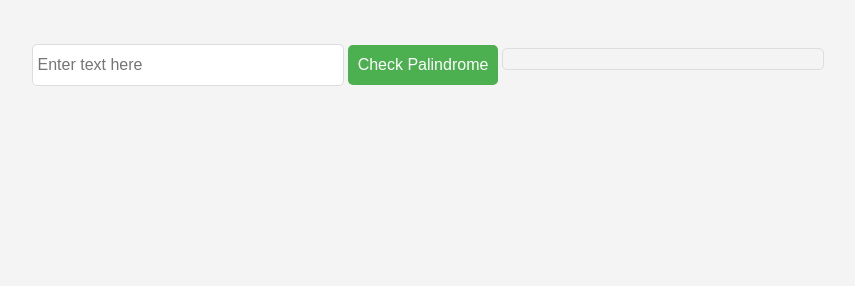
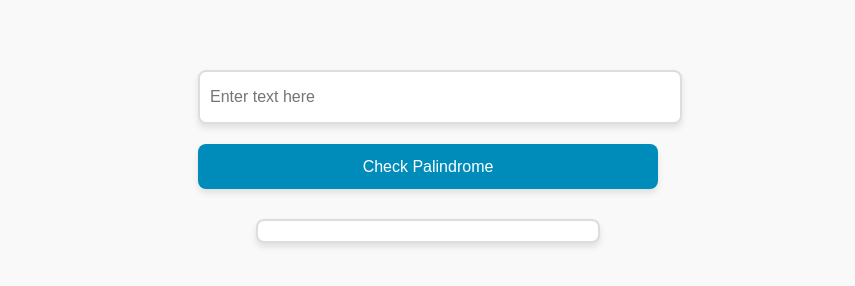
Before and after one commit to mciabuca/palindrome-checker, a plain HTML site: page index.html in a window 1280 px wide. Shown: the whole page, without its empty margins (212-1067 px from the left). Drawn offline with Linux system fonts and the light colour scheme.

Commit message:
Refactor UI layout and styles

```diff
--- a/index.html
+++ b/index.html
@@ -5,9 +5,11 @@
     <link rel="stylesheet" href="style.css">
 </head>
 <body>
-    <input type="text" id="text-input" placeholder="Enter text here">
-    <button id="check-btn">Check Palindrome</button>
-    <div id="result"></div>
+    <div class="container">
+        <input type="text" id="text-input" placeholder="Enter text here">
+        <button id="check-btn">Check Palindrome</button>
+        <div id="result"></div>
+    </div>
 
     <script src="script.js"></script>
 </body>
--- a/style.css
+++ b/style.css
@@ -1,42 +1,65 @@
+@import url('https://fonts.googleapis.com/css2?family=Roboto:wght@400;700&display=swap');
+
 body {
-    font-family: Arial, sans-serif;
+    font-family: 'Roboto', sans-serif;
     text-align: center;
-    background-color: #f4f4f4;
+    background-color: #f9f9f9;
+    padding: 50px 20px;
+    margin: 0;
+    color: #333;
+}
+
+.container {
+    max-width: 500px;
+    margin: auto;
     padding: 20px;
+    box-sizing: border-box;
 }
 
 #text-input {
-    width: 300px;
-    height: 30px;
+    width: 100%;
+    height: 40px;
     font-size: 16px;
-    padding: 5px;
-    margin-bottom: 10px;
-    border: 1px solid #ddd;
-    border-radius: 5px;
+    padding: 5px 10px;
+    margin-bottom: 20px;
+    border: 2px solid #ddd;
+    border-radius: 8px;
+    box-shadow: 0 4px 6px rgba(0,0,0,0.1);
 }
 
 #check-btn {
-    width: 150px;
-    height: 40px;
-    background-color: #4CAF50;
+    width: 100%;
+    height: 45px;
+    background-color: #008CBA;
     color: white;
     border: none;
-    border-radius: 5px;
+    border-radius: 8px;
     cursor: pointer;
     font-size: 16px;
+    box-shadow: 0 4px 6px rgba(0,0,0,0.1);
+    transition: background-color 0.3s, box-shadow 0.3s;
 }
 
 #check-btn:hover {
-    background-color: #45a049;
+    background-color: #007B9E;
+    box-shadow: 0 6px 8px rgba(0,0,0,0.15);
 }
 
 #result {
-    margin-top: 20px;
+    margin-top: 30px;
     font-size: 18px;
-    color: #333;
-    border: 1px solid #ddd;
-    padding: 10px;
-    border-radius: 5px;
+    padding: 10px 20px;
+    border-radius: 8px;
     display: inline-block;
     min-width: 300px;
+    background-color: #fff;
+    border: 2px solid #ddd;
+    box-shadow: 0 4px 6px rgba(0,0,0,0.1);
 }
+
+/* Responsive Design */
+@media (max-width: 600px) {
+    .container {
+        padding: 10px;
+    }
+}
```
